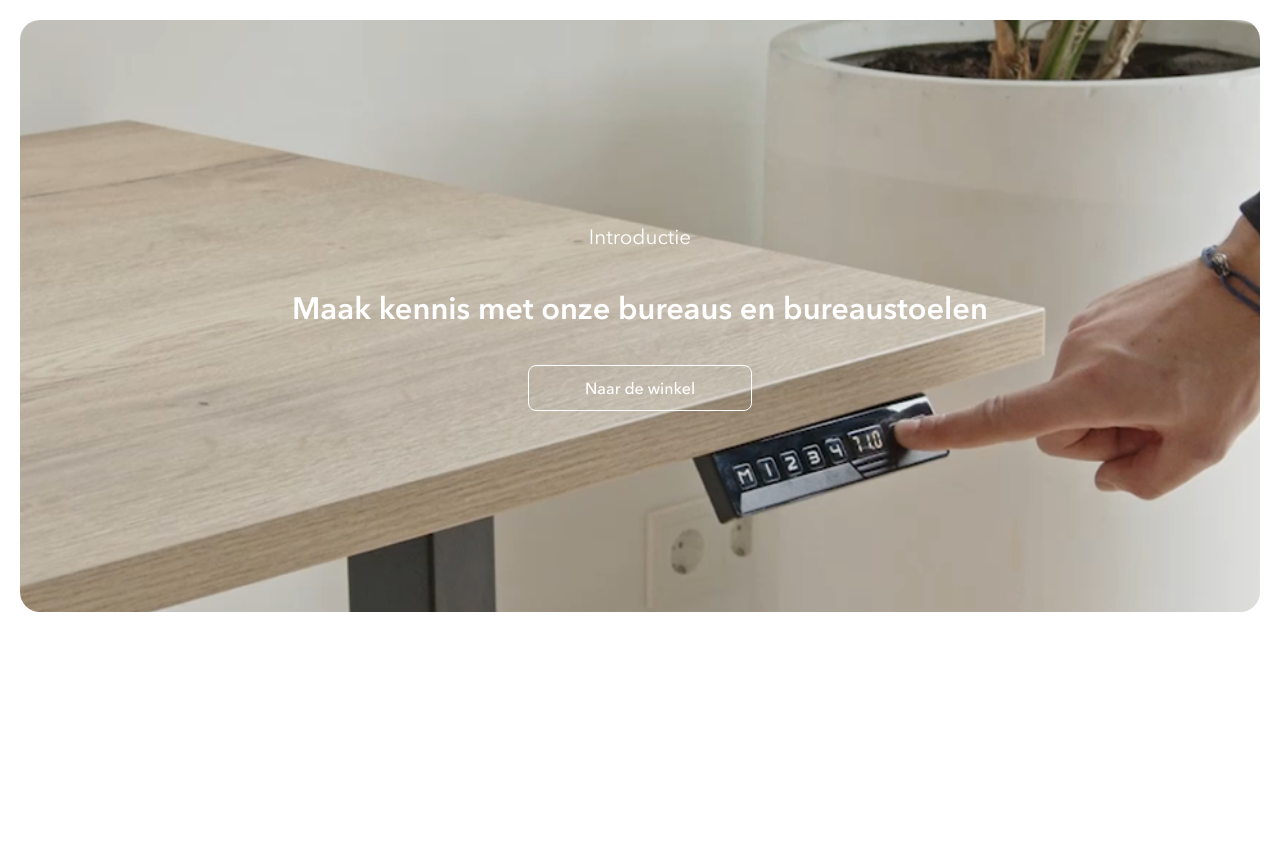
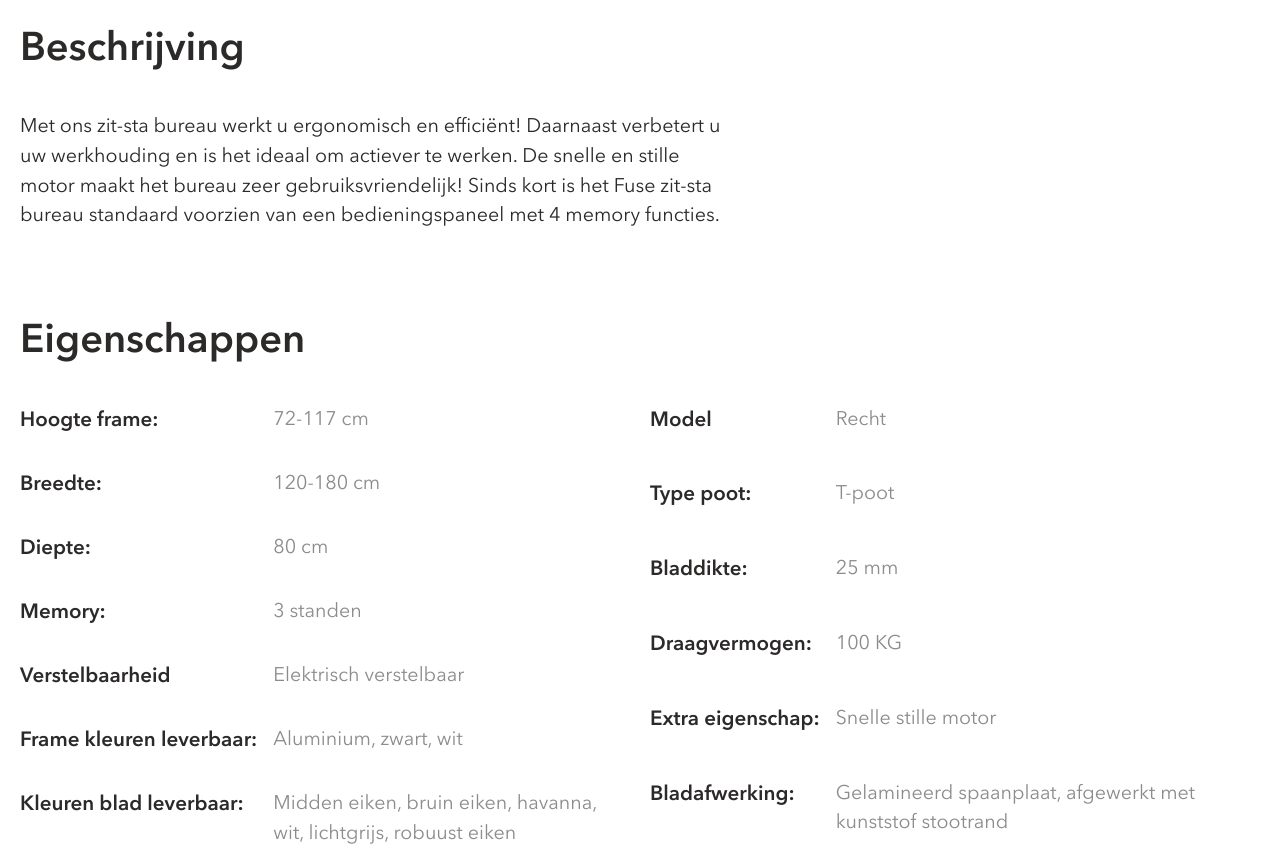
Before and after one commit to OrmD/Office-interior, a plain HTML site: page index.html in a window 1280 px wide. Shown: the part 103-951 px from the top of the page. Before the commit the page ends 800 px from the top, so only its background shows below. Drawn offline with nearby package versions, Linux system fonts and the light colour scheme.

Commit message:
write section details styles and adaptive

```diff
--- a/Scripts/main.js
+++ b/Scripts/main.js
@@ -35,3 +35,11 @@ burgerIcon.addEventListener('click', () => {
 		burgerIcon.setAttribute('aria-expanded', 'true');
 	}
 })
+
+const btn = document.querySelector(".details__show-more");
+const text = document.querySelector(".details__desc");
+
+btn.addEventListener("click", () => {
+	text.classList.toggle("expanded");
+	btn.textContent = text.classList.contains("expanded") ? "Show less" : "Show more";
+});
--- a/Styles/main.scss
+++ b/Styles/main.scss
@@ -20,7 +20,7 @@
 
 // Sections
 @import "sections/product";
-@import "sections/descriptions";
+@import "sections/details";
 @import "sections/fullscreen";
 @import "sections/_chair";
 @import "sections/_4-info-card";
--- /dev/null
+++ b/Styles/sections/_details.scss
@@ -0,0 +1,101 @@
+.details {
+  // .details__body
+
+  &__body {
+  }
+
+  // .details__head
+
+  &__head {
+    margin-bottom: resizing(90, 41);
+    @media (max-width: 425px) {
+      position: relative;
+    }
+  }
+
+  // .details__title
+
+  &__title {
+    font-weight: 600;
+    font-size: resizing(42, 28);
+    line-height: 128%;
+    margin-bottom: resizing(42, 30);
+  }
+
+  // .details__desc
+
+  &__desc {
+    font-size: resizing(20, 18);
+    max-width: 710px;
+    width: 100%;
+    @media (max-width: 425px) {
+      display: -webkit-box;
+      -webkit-line-clamp: 3; /* показати лише 3 рядки */
+      -webkit-box-orient: vertical;
+      overflow: hidden;
+      text-overflow: ellipsis;
+      margin: 0 0 0.5rem;
+      line-height: 1.5;
+      transition: all 0.3s ease;
+      &.expanded {
+        -webkit-line-clamp: unset;
+        overflow: visible;
+        display: block;
+      }
+    }
+  }
+
+  &__show-more {
+    display: block;
+    border: none;
+    font-weight: 600;
+    padding: 0;
+    width: rem(84);
+    margin-left: auto;
+    @media (min-width: 425px) {
+      display: none;
+    }
+  }
+
+  // .details__footer
+  &__footer {
+  }
+
+  // .details__block-lists
+
+  &__block-lists {
+    display: grid;
+    grid-template-columns: repeat(auto-fit, minmax(250px, 1fr));
+    gap: rem(20);
+    @media (max-width: 768px) {
+      grid-template-columns: 1fr;
+    }
+  }
+
+  // .details__list
+
+  &__list {
+    display: grid;
+    grid-template-columns: max-content 1fr;
+    row-gap: resizing(35, 24);
+    column-gap: 1rem;
+    @media (max-width: 1024px) {
+      grid-template-columns: 1fr 1fr;
+      align-items: center;
+    }
+  }
+
+  // .details__term
+
+  &__term {
+    font-weight: 600;
+    font-size: resizing(21, 18);
+  }
+
+  // .details__value
+
+  &__value {
+    font-size: resizing(20, 18);
+    color: $light-gray-color;
+  }
+}
--- a/index.html
+++ b/index.html
@@ -128,7 +128,83 @@
 
 		</div>
 	</header>
+	<section class="details">
+		<div class="container">
+			<div class="details__body">
+				<article class="details__head">
+					<h3 class="details__title">Beschrijving</h3>
+					<p class="details__desc">Met ons zit-sta bureau werkt u ergonomisch en efficiënt! Daarnaast
+						verbetert u
+						uw werkhouding en is het ideaal om actiever te werken. De snelle en stille motor maakt het
+						bureau
+						zeer gebruiksvriendelijk! Sinds kort is het Fuse zit-sta bureau standaard voorzien van een
+						bedieningspaneel met 4 memory functies.</p>
+					<button type="button" class="details__show-more" aria-label="button show more text">Show
+						more</button>
+				</article>
+				<article class="details__footer">
+					<h3 class="details__title">Eigenschappen</h3>
+					<div class="details__block-lists">
+						<dl class="details__list">
 
+							<dt class="details__term">Hoogte frame:</dt>
+							<dd class="details__value">72-117 cm</dd>
+
+							<dt class="details__term">Breedte:</dt>
+							<dd class="details__value">120-180 cm</dd>
+
+							<dt class="details__term">Diepte:</dt>
+							<dd class="details__value">80 cm</dd>
+
+							<dt class="details__term">Memory:</dt>
+							<dd class="details__value">3 standen</dd>
+
+							<dt class="details__term">Verstelbaarheid</dt>
+							<dd class="details__value">Elektrisch verstelbaar</dd>
+
+							<dt class="details__term">Frame kleuren leverbaar:</dt>
+							<dd class="details__value">Aluminium, zwart, wit</dd>
+
+							<dt class="details__term">Kleuren blad leverbaar:</dt>
+							<dd class="details__value">Midden eiken, bruin eiken, havanna, wit, lichtgrijs, robuust
+								eiken
+							</dd>
+
+						</dl>
+						<dl class="details__list">
+
+							<dt class="details__term">Model</dt>
+							<dd class="details__value">Recht</dd>
+
+							<dt class="details__term">Type poot:</dt>
+							<dd class="details__value">T-poot</dd>
+
+							<dt class="details__term">Bladdikte:</dt>
+							<dd class="details__value">25 mm</dd>
+
+							<dt class="details__term">Draagvermogen:</dt>
+							<dd class="details__value">100 KG</dd>
+
+							<dt class="details__term">Extra eigenschap:</dt>
+							<dd class="details__value">Snelle stille motor</dd>
+
+							<dt class="details__term">Bladafwerking:</dt>
+							<dd class="details__value">Gelamineerd spaanplaat, afgewerkt met kunststof stootrand</dd>
+
+
+						</dl>
+					</div>
+
+				</article>
+
+			</div>
+		</div>
+
+
+
+	</section>
+
+	<!--
 	<section class="fullscreen">
 		<div class="container">
 			<article class="fullscreen__body">
@@ -143,7 +219,7 @@
 		</div>
 	</section>
 
-	<!--
+
 	<section class="chair">
 		<div class="container">
 			<div class="chair__body">
```
Also changed, not shown: Styles/sections/_descriptions.scss (deleted), css/main.css, 1 other file.
